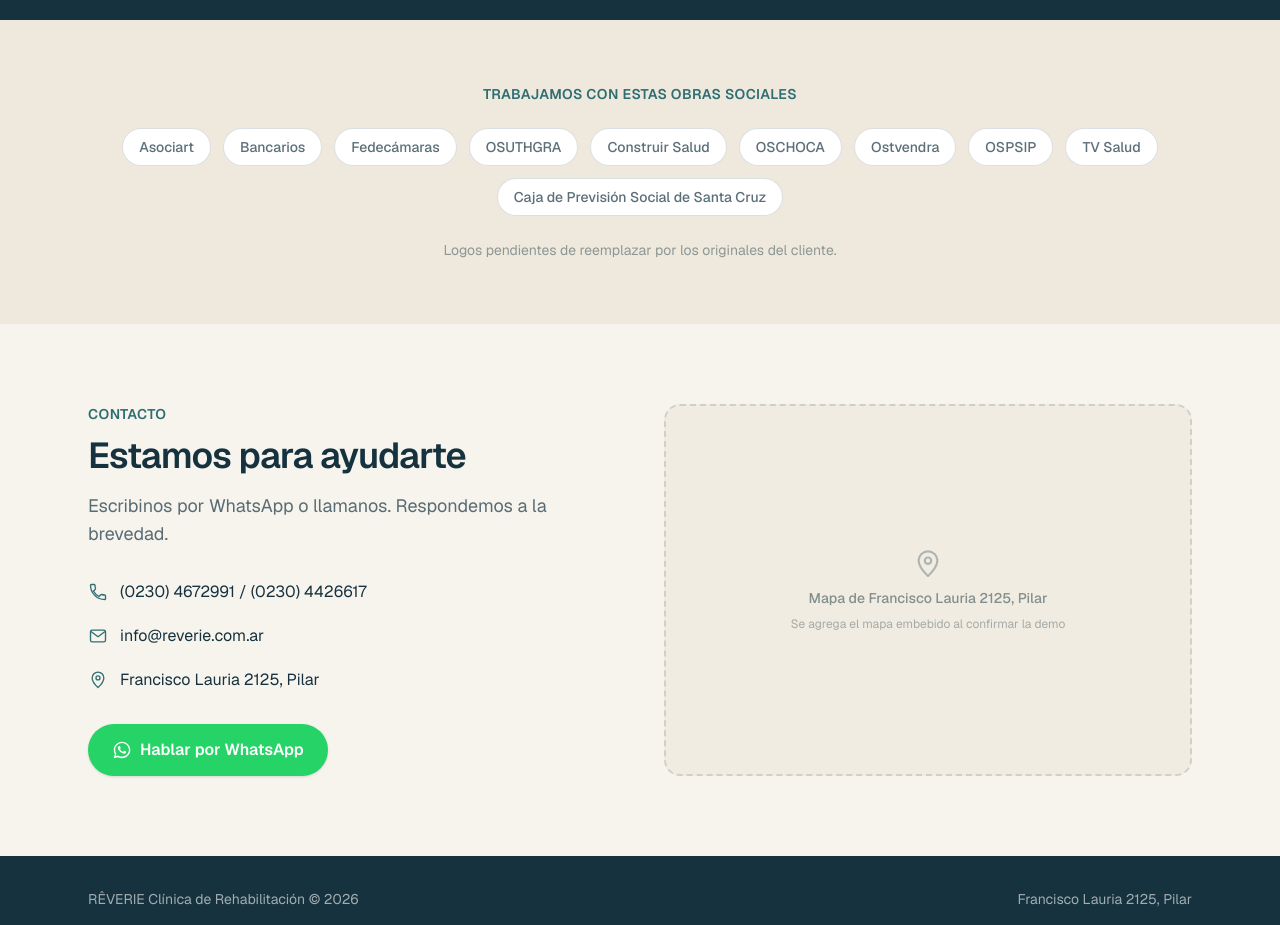
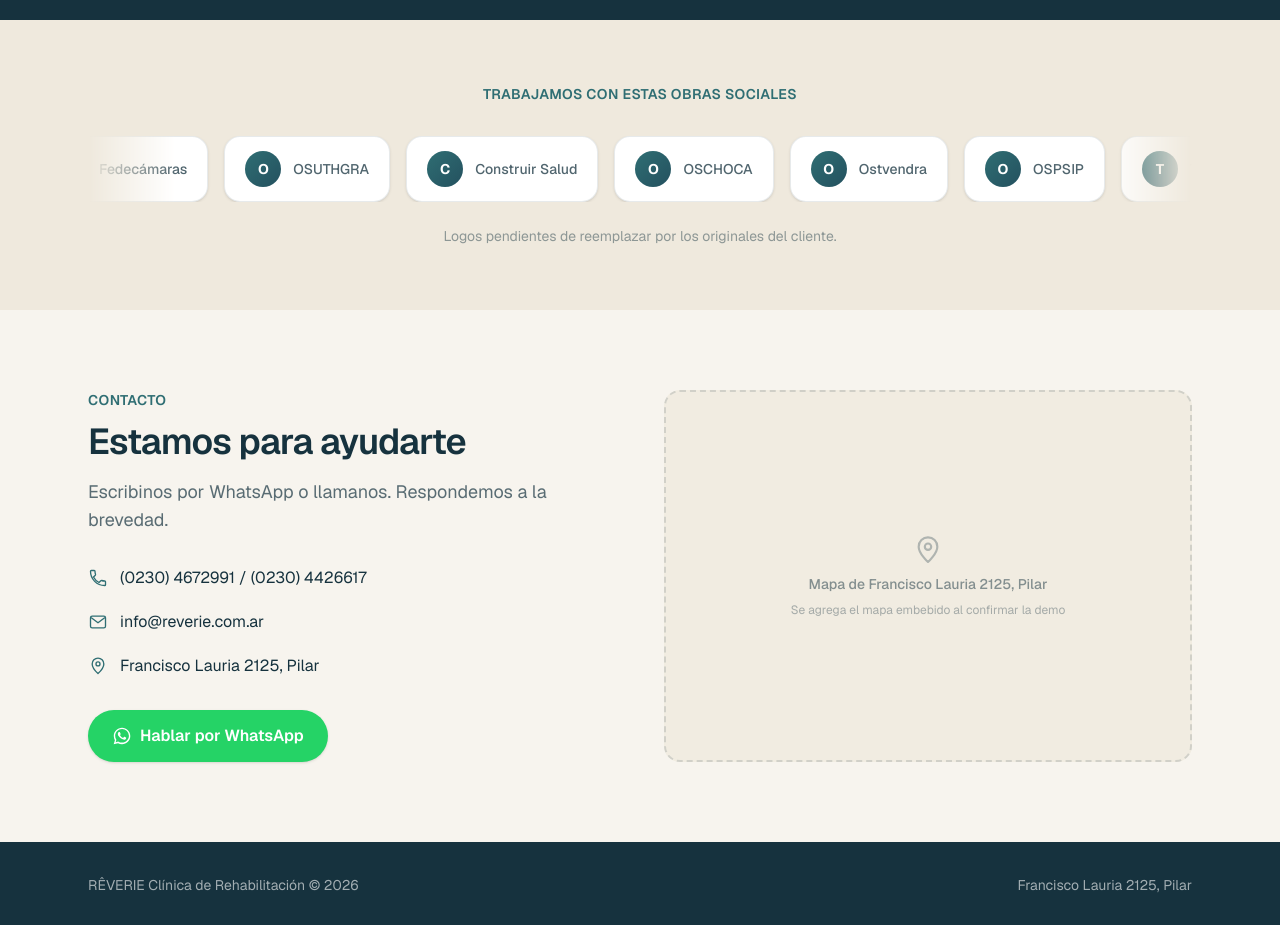
Before and after one commit to DjRichieValdivia/reverie-landing, a Next.js app: page / in a window 1280 px wide. Shown: the part 3760-4685 px from the top of the page. Built offline with nearby package versions, Linux system fonts and the light colour scheme.

Commit message:
Agregar carrousel animado de obras sociales (derecha a izquierda)

```diff
--- a/src/app/globals.css
+++ b/src/app/globals.css
@@ -30,3 +30,26 @@
   background: var(--color-cream);
   color: var(--color-navy);
 }
+
+@keyframes marquee-rtl {
+  from {
+    transform: translateX(0);
+  }
+  to {
+    transform: translateX(-50%);
+  }
+}
+
+.animate-marquee-rtl {
+  animation: marquee-rtl 32s linear infinite;
+}
+
+.animate-marquee-rtl:hover {
+  animation-play-state: paused;
+}
+
+@media (prefers-reduced-motion: reduce) {
+  .animate-marquee-rtl {
+    animation: none;
+  }
+}
--- a/src/components/ObrasSociales.tsx
+++ b/src/components/ObrasSociales.tsx
@@ -11,6 +11,9 @@
   "Caja de Previsión Social de Santa Cruz",
 ];
 
+// Se duplica la lista para que el loop de la animación sea continuo.
+const obrasLoop = [...obras, ...obras];
+
 export function ObrasSociales() {
   return (
     <section className="bg-cream-dark py-16">
@@ -18,16 +21,33 @@
         <p className="text-center text-sm font-semibold uppercase tracking-wide text-teal">
           Trabajamos con estas obras sociales
         </p>
-        <div className="mt-6 flex flex-wrap justify-center gap-3">
-          {obras.map((obra) => (
-            <span
-              key={obra}
-              className="rounded-full border border-navy/15 bg-white px-4 py-2 text-sm font-medium text-navy/70"
-            >
-              {obra}
-            </span>
-          ))}
+
+        <div
+          className="relative mt-8 overflow-hidden"
+          style={{
+            maskImage:
+              "linear-gradient(to right, transparent, black 8%, black 92%, transparent)",
+            WebkitMaskImage:
+              "linear-gradient(to right, transparent, black 8%, black 92%, transparent)",
+          }}
+        >
+          <div className="animate-marquee-rtl flex w-max gap-4">
+            {obrasLoop.map((obra, i) => (
+              <div
+                key={`${obra}-${i}`}
+                className="flex shrink-0 items-center gap-3 rounded-2xl border border-navy/10 bg-white px-5 py-3.5 shadow-sm"
+              >
+                <span className="flex h-9 w-9 shrink-0 items-center justify-center rounded-full bg-gradient-to-br from-teal to-navy-soft text-sm font-bold text-white">
+                  {obra.charAt(0)}
+                </span>
+                <span className="whitespace-nowrap text-sm font-medium text-navy/75">
+                  {obra}
+                </span>
+              </div>
+            ))}
+          </div>
         </div>
+
         <p className="mt-6 text-center text-sm text-navy/45">
           Logos pendientes de reemplazar por los originales del cliente.
         </p>
```
Also changed, not shown: .claude/launch.json (added).
